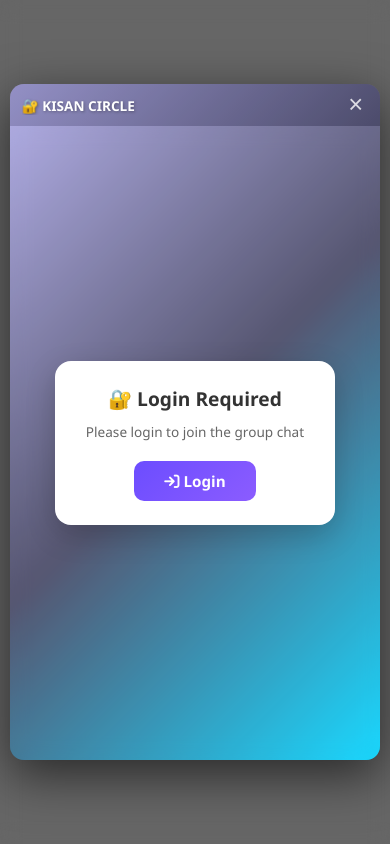
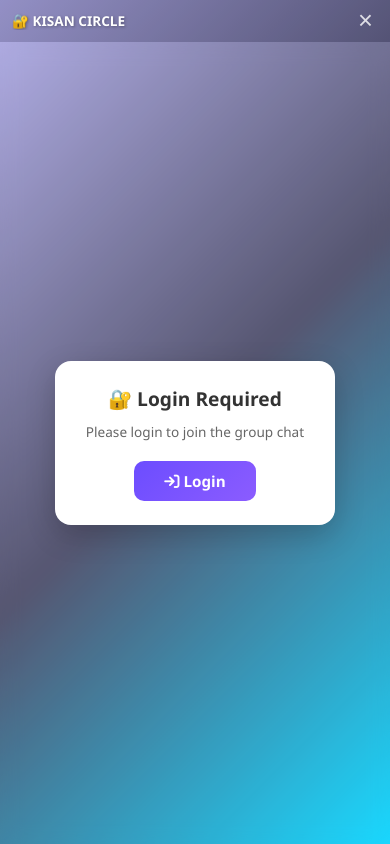
Before and after one commit to aankkiitta/agri-connect, a website: page public/chat.html in a window 390 px wide. Drawn offline with nearby package versions, Linux system fonts and the light colour scheme.

```diff
--- a/public/chat.html
+++ b/public/chat.html
@@ -18,23 +18,22 @@
             height: 100vh;
             overflow: hidden;
             font-family: 'Segoe UI', Tahoma, Geneva, Verdana, sans-serif;
-            background: rgba(0, 0, 0, 0.6);
-            backdrop-filter: blur(10px);
+            background: transparent;
             display: flex;
             align-items: center;
             justify-content: center;
         }
 
         #chat-widget-container {
-            width: 400px !important;
-            height: 550px !important;
-            max-width: 95vw !important;
-            max-height: 90vh !important;
+            width: 100% !important;
+            height: 100% !important;
+            max-width: 100% !important;
+            max-height: 100% !important;
             display: flex !important;
             flex-direction: column !important;
             background: linear-gradient(135deg, #ADA9E8, #434361, #00D4FF);
-            border-radius: 18px !important;
-            box-shadow: 0 15px 50px rgba(0, 0, 0, 0.6) !important;
+            border-radius: 0 !important;
+            box-shadow: none !important;
             overflow: hidden !important;
             position: relative !important;
         }
@@ -445,13 +444,6 @@
 
         /* Mobile Responsive */
         @media (max-width: 480px) {
-            #chat-widget-container {
-                width: 95vw !important;
-                height: 80vh !important;
-                max-height: 92vh !important;
-                border-radius: 14px !important;
-            }
-
             #chat-widget-container nav {
                 padding: 8px 12px;
             }
@@ -579,16 +571,14 @@
 
     <script>
         // ========================================
-        // CLOSE CHAT WIDGET (called from X button)
+        // CLOSE CHAT WIDGET - Notify parent to close
         // ========================================
         function closeChatWidget() {
-            // Notify parent page to close the modal
             if (window.parent && window.parent !== window) {
                 window.parent.postMessage({
                     type: 'close-chat'
                 }, '*');
             } else {
-                // If not in iframe, just close the window
                 window.close();
             }
         }
@@ -642,18 +632,14 @@
         } else {
             // User is logged in, load the chat
             console.log('✅ User logged in:', user);
-            // Load chat.js dynamically
             const script = document.createElement('script');
             script.src = '/js/chat.js';
             document.body.appendChild(script);
         }
 
-        // ========================================
-        // LISTEN FOR MESSAGES FROM PARENT
-        // ========================================
+        // Listen for messages from parent
         window.addEventListener('message', function(event) {
             if (event.data && event.data.type === 'close-chat') {
-                // Parent wants to close the chat
                 if (window.parent && window.parent !== window) {
                     window.parent.postMessage({
                         type: 'close-chat-confirm'
```
